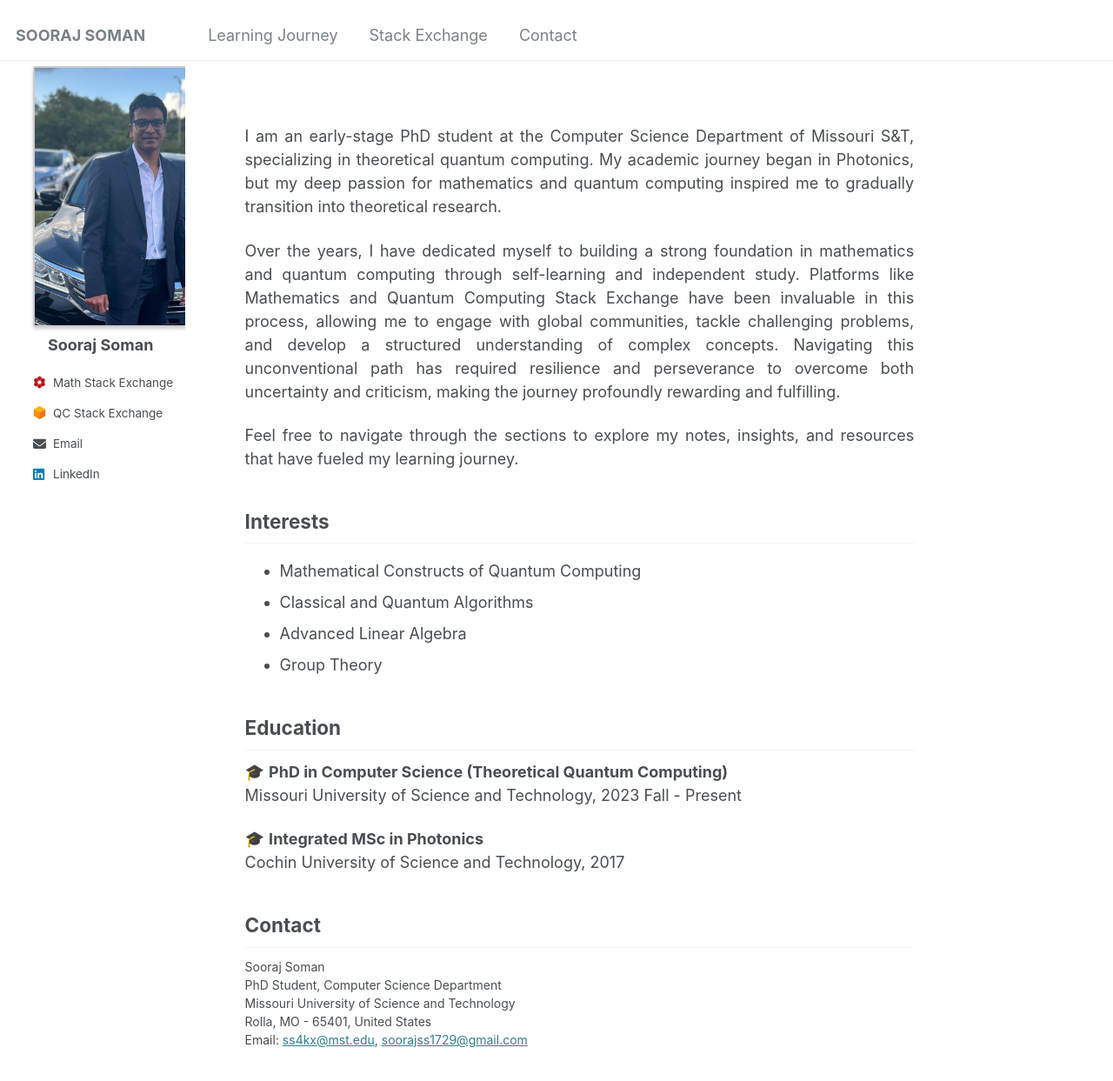
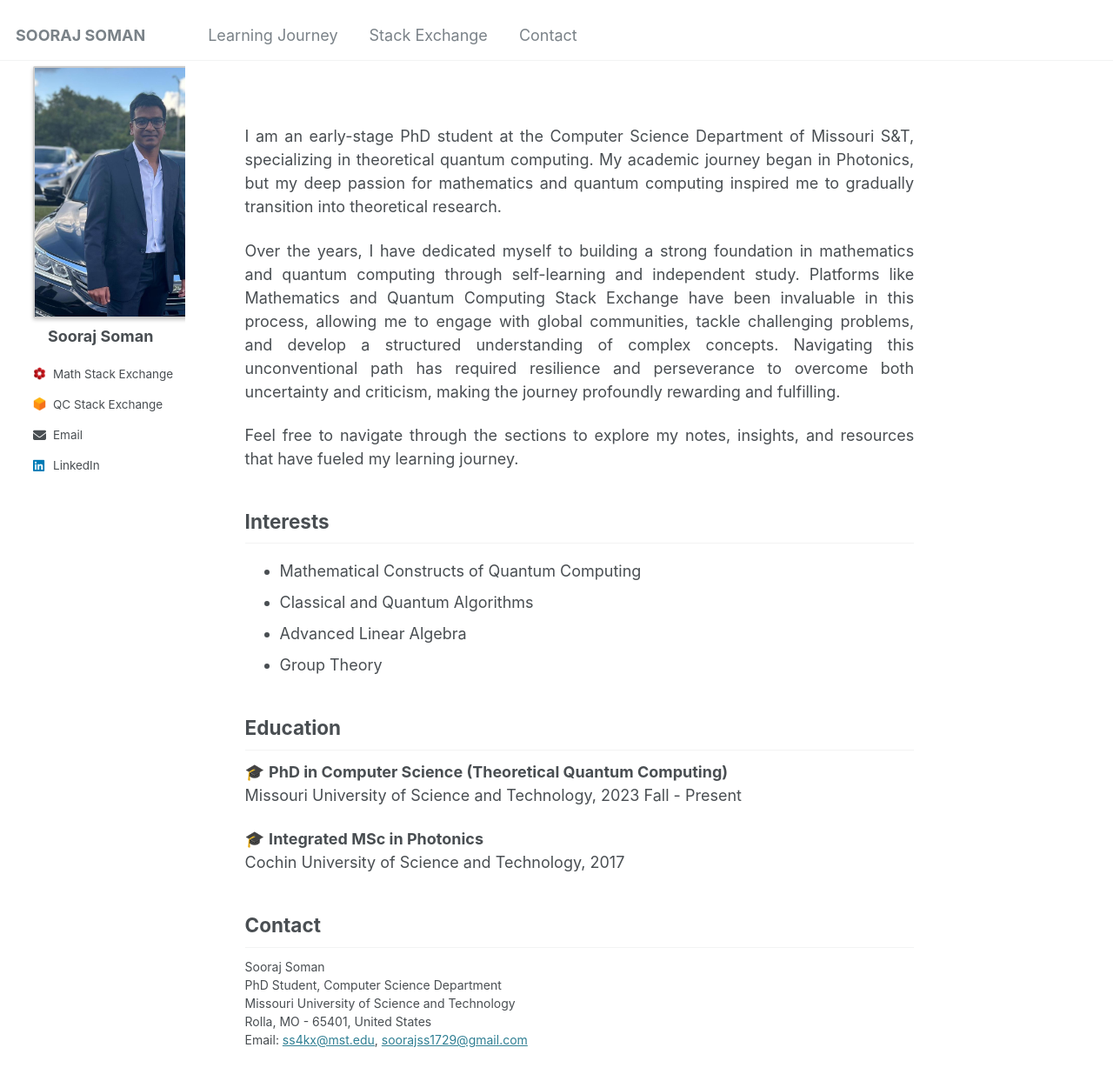
Before and after one commit to soorajss1729/soorajss1729.github.io, a Jekyll site: the page built from _pages/about.md, in a window 1280 px wide and 1400 px high. Shown: the top 1243 px of the window at 87% size. Built offline with Jekyll 4.4.1, drawn with Linux system fonts in a browser that asks for light colours.

Commit message:
Update _sidebar.scss

```diff
--- a/_sass/_sidebar.scss
+++ b/_sass/_sidebar.scss
@@ -82,7 +82,7 @@
 .author__avatar {
   display: block; /* Ensures the avatar behaves like a block element */
   width: 260px; /* Set the desired width */
-  height: 300px; /* Set the desired height */
+  height: 290px; /* Set the desired height */
   border-radius: 8px; /* Subtle rounded edges */
   margin: 20px auto 0 auto; /* Adds top and horizontal spacing */
 
```
